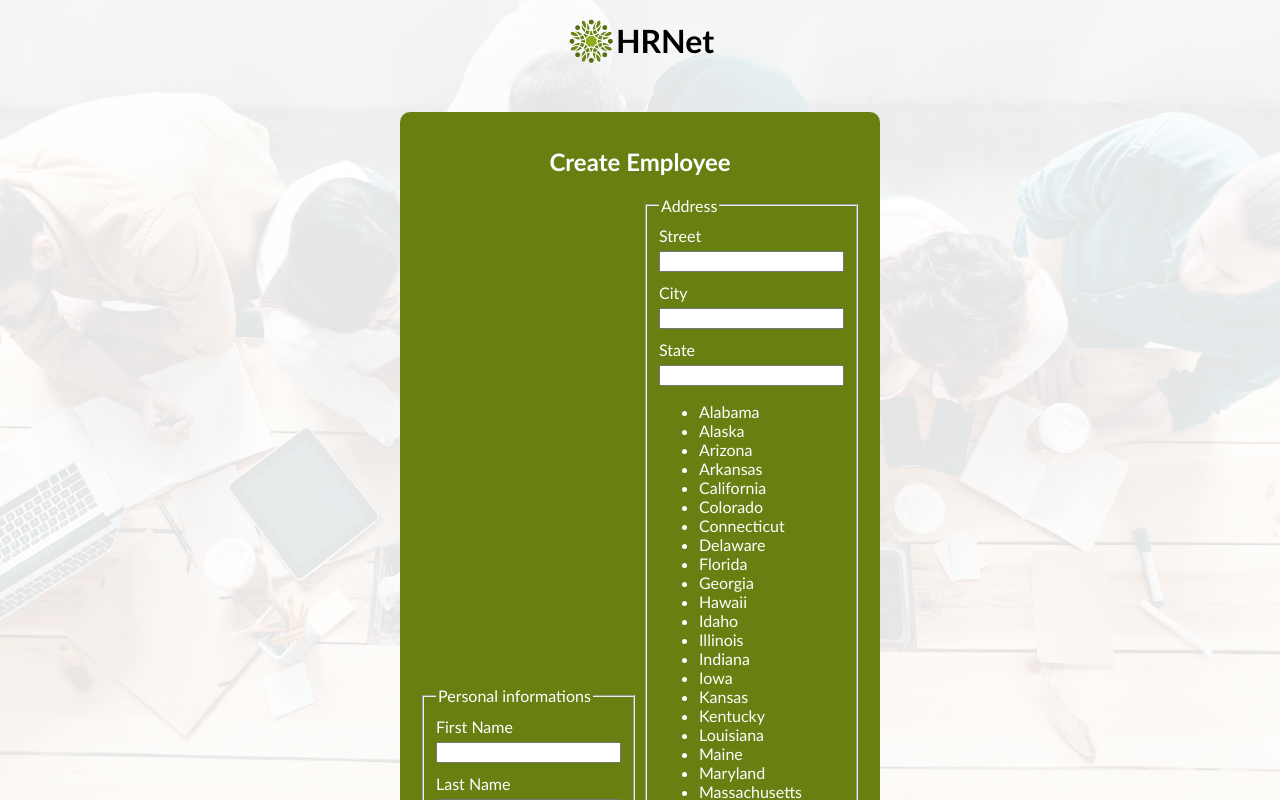
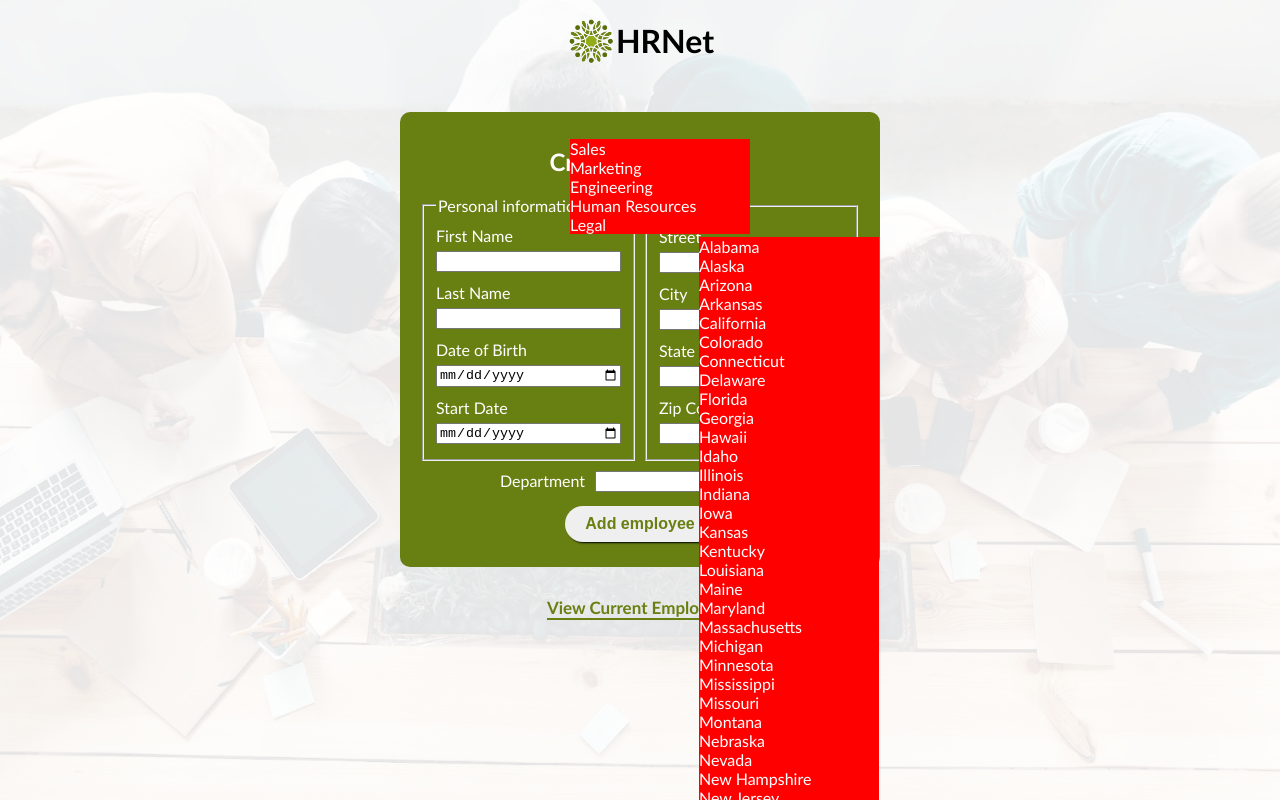
Before and after one commit to mohaali77/P14-JS-React, a React (Create React App) app in the folder hrnet/: page / in a window 1280 px wide. Shown: the top 800 px of the page. Built offline with nearby package versions, Linux system fonts and the light colour scheme.

Commit message:
Update menu.css

```diff
--- a/hrnet/src/components/menu/style/menu.css
+++ b/hrnet/src/components/menu/style/menu.css
@@ -1 +1,12 @@
-/*# sourceMappingURL=menu.css.map */
+ul {
+  display: flex;
+  flex-direction: column;
+  height: 400px;
+  position: absolute;
+  border-radius: 0px 0px 10px 10px;
+}
+ul li {
+  background-color: red;
+  list-style: none;
+  width: 180px;
+}/*# sourceMappingURL=menu.css.map */
```
